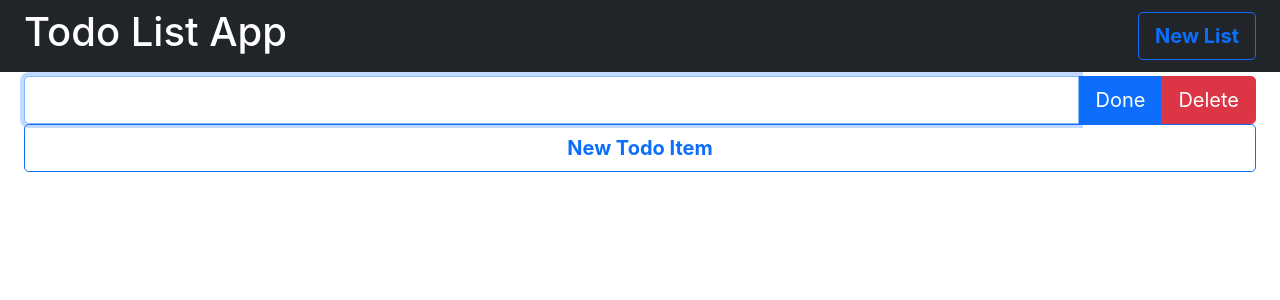
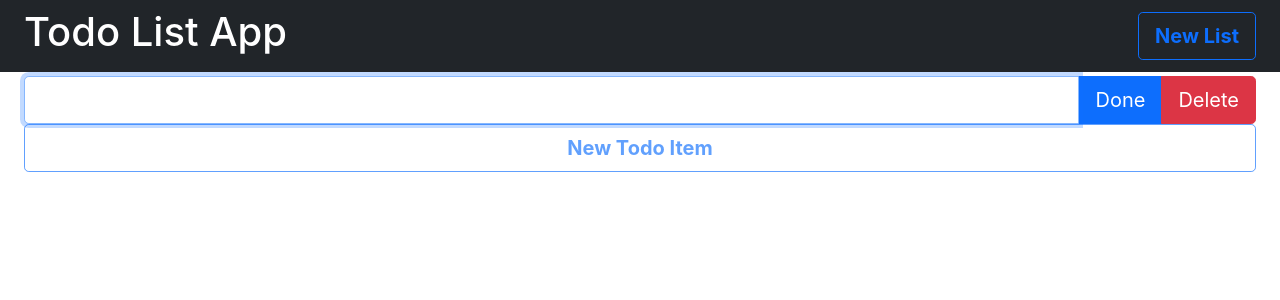
Before and after one commit to charlescohanlon/todo-list-app, a React (Create React App) app: page / in a window 1280 px wide. Shown: the top 300 px of the page. Built offline with nearby package versions, Linux system fonts and the light colour scheme.

Commit message:
refactor code to abide by eslint airbnb rules

```diff
--- a/src/App.js
+++ b/src/App.js
@@ -1,51 +1,52 @@
 /*
- * TODO: add list titles, add list delete, look into JSON.stringify to "save" todos,
- * refactor react code, add comment documentation, make responsive
+ * TODO: add list titles, add list delete, look into JSON.stringify to "save" todos
+ * add comment documentation, make responsive
 */
-import React, { Component } from "react";
+import React, { Component } from 'react';
 import './App.css';
-import List from "./components/List.jsx";
+import NavBar from './components/NavBar';
+import Lists from './components/Lists';
 
-
-class App extends Component {
-  state = {
+class TodoApp extends Component {
+  constructor() {
+    super();
+    this.state = {
       lists: [
         {
-        title: "",
+          title: '',
           listId: 0,
-        listItems: [{ itemId: 0, text: "", isEditing: true, isComplete: false }],
-        lastItemId: 0
+          listItems: [{
+            itemId: 0, text: '', isEditing: true, isComplete: false,
+          }],
+          lastItemId: 0,
+        },
+      ],
+      lastListId: 0,
+    };
   }
-    ],
-    lastListId: 0
-  };
 
   // could make this more efficient by checking at the index equivalent to the id before searching
   getMatchingItemForList(listPos) {
+    const { lists } = this.state;
     const { itemId, listId } = listPos;
-    const lists = [...this.state.lists];
-    const listIndex = lists.findIndex(list => list.listId === listId);
-    const itemIndex = (itemId !== null) ? lists[listIndex].listItems.findIndex(item => item.itemId === itemId) : null;
-    return { lists, listIndex, itemIndex };
+    const newLists = [...lists];
+    const listIndex = newLists.findIndex((list) => list.listId === listId);
+    const itemIndex = (itemId !== null)
+      ? newLists[listIndex].listItems.findIndex((item) => item.itemId === itemId)
+      : null;
+    return { newLists, listIndex, itemIndex };
   }
 
   setIsEditing(listPos, isEditing) {
-    const { lists, listIndex, itemIndex } = this.getMatchingItemForList(listPos);
-    lists[listIndex].listItems[itemIndex].isEditing = isEditing;
-    this.setState({ lists });
-  }
-
-  removeItem(listPos) {
-    const { lists, listIndex, itemIndex } = this.getMatchingItemForList(listPos);
-    let list = lists[listIndex].listItems;
-    list.splice(itemIndex, 1);
-    this.setState({ lists });
+    const { newLists, listIndex, itemIndex } = this.getMatchingItemForList(listPos);
+    newLists[listIndex].listItems[itemIndex].isEditing = isEditing;
+    this.setState({ lists: newLists });
   }
 
   handleTextInputChange = (listPos, value) => {
-    const { lists, listIndex, itemIndex } = this.getMatchingItemForList(listPos);
-    lists[listIndex].listItems[itemIndex].text = value;
-    this.setState({ lists });
+    const { newLists, listIndex, itemIndex } = this.getMatchingItemForList(listPos);
+    newLists[listIndex].listItems[itemIndex].text = value;
+    this.setState({ lists: newLists });
   };
 
   handleDone = (listPos) => {
@@ -56,27 +57,27 @@ class App extends Component {
     this.removeItem(listPos);
   };
 
-  handleEdit = (listPos,) => {
+  handleEdit = (listPos) => {
     this.setIsEditing(listPos, true);
   };
 
   handleAddItem = (listId) => {
-    const { lists, listIndex } = this.getMatchingItemForList({ listId, itemId: null });
-    lists[listIndex].listItems.push({
-      itemId: ++lists[listIndex].lastItemId,
-      text: "",
+    const { newLists, listIndex } = this.getMatchingItemForList({ listId, itemId: null });
+    newLists[listIndex].listItems.push({
+      itemId: newLists[listIndex].lastItemId += 1,
+      text: '',
       textHeight: 1,
       isEditing: true,
       isComplete: false,
     });
-    this.setState({ lists });
+    this.setState({ lists: newLists });
   };
 
   handleComplete = (listPos, isChecked) => {
     if (isChecked) {
-      const { lists, listIndex, itemIndex } = this.getMatchingItemForList(listPos);
-      lists[listIndex].listItems[itemIndex].isComplete = isChecked;
-      this.setState({ lists });
+      const { newLists, listIndex, itemIndex } = this.getMatchingItemForList(listPos);
+      newLists[listIndex].listItems[itemIndex].isComplete = isChecked;
+      this.setState({ newLists });
       setTimeout(() => this.removeItem(listPos), 250);
     }
   };
@@ -84,41 +85,40 @@ class App extends Component {
   handleAddList = () => {
     const newState = { ...this.state };
     newState.lists.push({
-      title: "",
-      listId: ++newState.lastListId,
-      listItems: [{ itemId: 0, text: "", textHeight: 1, isEditing: true, isComplete: false }],
-      lastItemId: 0
+      title: '',
+      listId: newState.lastListId += 1,
+      listItems: [{
+        itemId: 0, text: '', textHeight: 1, isEditing: true, isComplete: false,
+      }],
+      lastItemId: 0,
     });
     this.setState(newState);
   };
 
+  removeItem(listPos) {
+    const { newLists, listIndex, itemIndex } = this.getMatchingItemForList(listPos);
+    const list = newLists[listIndex].listItems;
+    list.splice(itemIndex, 1);
+    this.setState({ newLists });
+  }
+
   render() {
+    const { lists } = this.state;
     return (
-      <>
-        <nav className="navbar navbar-light bg-dark">
-          <div className="container-fluid px-4">
-            <h1 className="text-white">Todo List App</h1>
-            <button className="btn btn-lg btn-outline-primary d-flex" onClick={this.handleAddList}><b>New List</b></button>
-          </div>
-        </nav>
-        <div className="row px-4">
-          {this.state.lists.map((list) => (
-            <div className="container col gx-4" key={list.listId}>
-              <List
-                listId={list.listId}
-                items={list.listItems}
+      <div>
+        <NavBar onAddList={this.handleAddList} />
+        <Lists
+          lists={lists}
           onChange={this.handleTextInputChange}
           onDone={this.handleDone}
           onDelete={this.handleDelete}
           onEdit={this.handleEdit}
           onComplete={this.handleComplete}
-                onAddItem={this.handleAddItem} />
+          onAddItem={this.handleAddItem}
+        />
       </div>
-          ))}
-        </div>
-      </>
     );
   }
 }
 
-export default App;
+export default TodoApp;
--- a/src/components/List.jsx
+++ b/src/components/List.jsx
@@ -1,22 +1,34 @@
-import React, { Component } from "react";
-import ListItem from "./ListItem";
-import "./custom_css/List.css";
+import React, { Component } from 'react';
+import PropTypes from 'prop-types';
+import ListItem from './ListItem';
+import './custom_css/List.css';
 
 class List extends Component {
-  getAddBtnFor(listId) {
+  getAddBtnFor(listId, onAddItem) {
     return (
       <button
+        type="button"
         className="btn btn-outline-primary btn-lg full-width"
-        onClick={() => this.props.onAddItem(listId)}
+        onClick={() => onAddItem(listId)}
+        disabled={!this.canAddNewItem()}
       >
         <b>New Todo Item</b>
       </button>
     );
   }
 
+  canAddNewItem() {
+    const { items } = this.props;
+    for (let i = 0; i < items.length; i += 1) {
+      if (items[i].isEditing) return false;
+    }
+    return true;
+  }
+
   render() {
-    const { items, listId, onChange, onDone, onDelete, onEdit, onComplete } =
-      this.props;
+    const {
+      items, listId, onChange, onDone, onDelete, onEdit, onComplete, onAddItem,
+    } = this.props;
     const listItems = items.map((item) => (
       <ListItem
         key={item.itemId}
@@ -32,10 +44,25 @@ class List extends Component {
     return (
       <>
         {listItems}
-        {this.getAddBtnFor(listId)}
+        {this.getAddBtnFor(listId, onAddItem)}
       </>
     );
   }
 }
+List.propTypes = {
+  items: PropTypes.arrayOf(PropTypes.shape({
+    itemId: PropTypes.number.isRequired,
+    text: PropTypes.string.isRequired,
+    isEditing: PropTypes.bool.isRequired,
+    isComplete: PropTypes.bool.isRequired,
+  })).isRequired,
+  listId: PropTypes.number.isRequired,
+  onChange: PropTypes.func.isRequired,
+  onDone: PropTypes.func.isRequired,
+  onDelete: PropTypes.func.isRequired,
+  onEdit: PropTypes.func.isRequired,
+  onComplete: PropTypes.func.isRequired,
+  onAddItem: PropTypes.func.isRequired,
+};
 
 export default List;
--- /dev/null
+++ b/src/components/Lists.jsx
@@ -0,0 +1,48 @@
+import React from 'react';
+import PropTypes from 'prop-types';
+import List from './List';
+
+function Lists(props) {
+  const {
+    lists, onChange, onDone, onDelete, onEdit, onComplete, onAddItem,
+  } = props;
+  return (
+    <div className="row px-4">
+      {lists.map((list) => (
+        <div className="container col gx-4" key={list.listId}>
+          <List
+            listId={list.listId}
+            items={list.listItems}
+            onChange={onChange}
+            onDone={onDone}
+            onDelete={onDelete}
+            onEdit={onEdit}
+            onComplete={onComplete}
+            onAddItem={onAddItem}
+          />
+        </div>
+      ))}
+    </div>
+  );
+}
+Lists.propTypes = {
+  lists: PropTypes.arrayOf(PropTypes.shape({
+    title: PropTypes.string.isRequired,
+    listId: PropTypes.number.isRequired,
+    listItems: PropTypes.arrayOf(PropTypes.shape({
+      itemId: PropTypes.number.isRequired,
+      text: PropTypes.string.isRequired,
+      isEditing: PropTypes.bool.isRequired,
+      isComplete: PropTypes.bool.isRequired,
+    })),
+    lastItemId: PropTypes.number.isRequired,
+  })).isRequired,
+  onChange: PropTypes.func.isRequired,
+  onDone: PropTypes.func.isRequired,
+  onDelete: PropTypes.func.isRequired,
+  onEdit: PropTypes.func.isRequired,
+  onComplete: PropTypes.func.isRequired,
+  onAddItem: PropTypes.func.isRequired,
+};
+
+export default Lists;
--- /dev/null
+++ b/src/components/NavBar.jsx
@@ -0,0 +1,19 @@
+import React from 'react';
+import PropTypes from 'prop-types';
+
+function NavBar(props) {
+  const { onAddList } = props;
+  return (
+    <nav className="navbar navbar-light bg-dark">
+      <div className="container-fluid px-4">
+        <h1 className="text-white">Todo List App</h1>
+        <button type="button" className="btn btn-lg btn-outline-primary d-flex" onClick={onAddList}><b>New List</b></button>
+      </div>
+    </nav>
+  );
+}
+NavBar.propTypes = {
+  onAddList: PropTypes.func.isRequired,
+};
+
+export default NavBar;
--- a/src/index.js
+++ b/src/index.js
@@ -8,7 +8,7 @@ ReactDOM.render(
   <React.StrictMode>
     <App />
   </React.StrictMode>,
-  document.getElementById('root')
+  document.getElementById('root'),
 );
 
 // If you want to start measuring performance in your app, pass a function
```
Also changed, not shown: package.json (+10 -1 lines), src/components/ListItem.jsx (+57 -34 lines), .eslintrc.json (added), 1 other file (tests, documents, lock files or other folders). Lines whose indentation alone changed are shown as unchanged.
